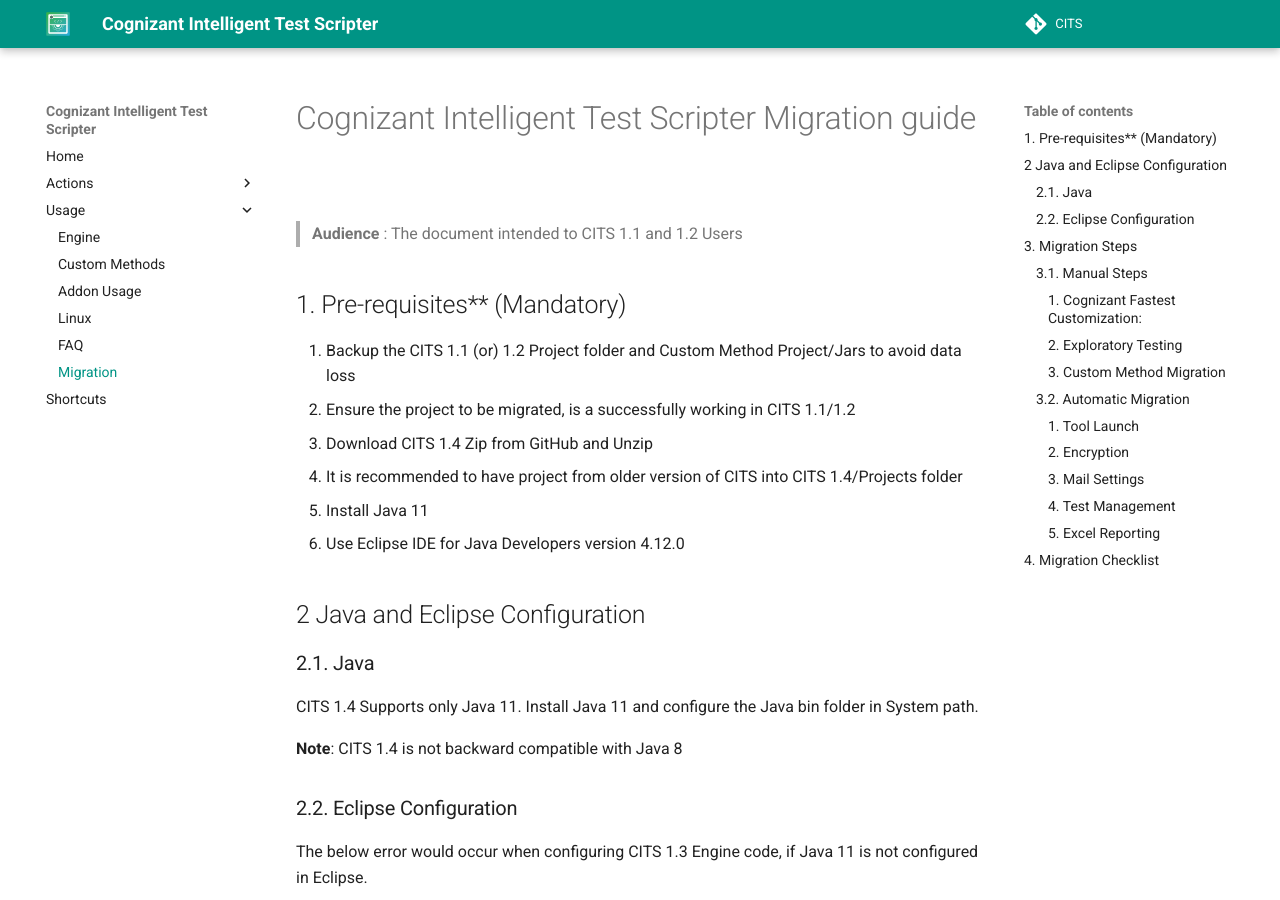
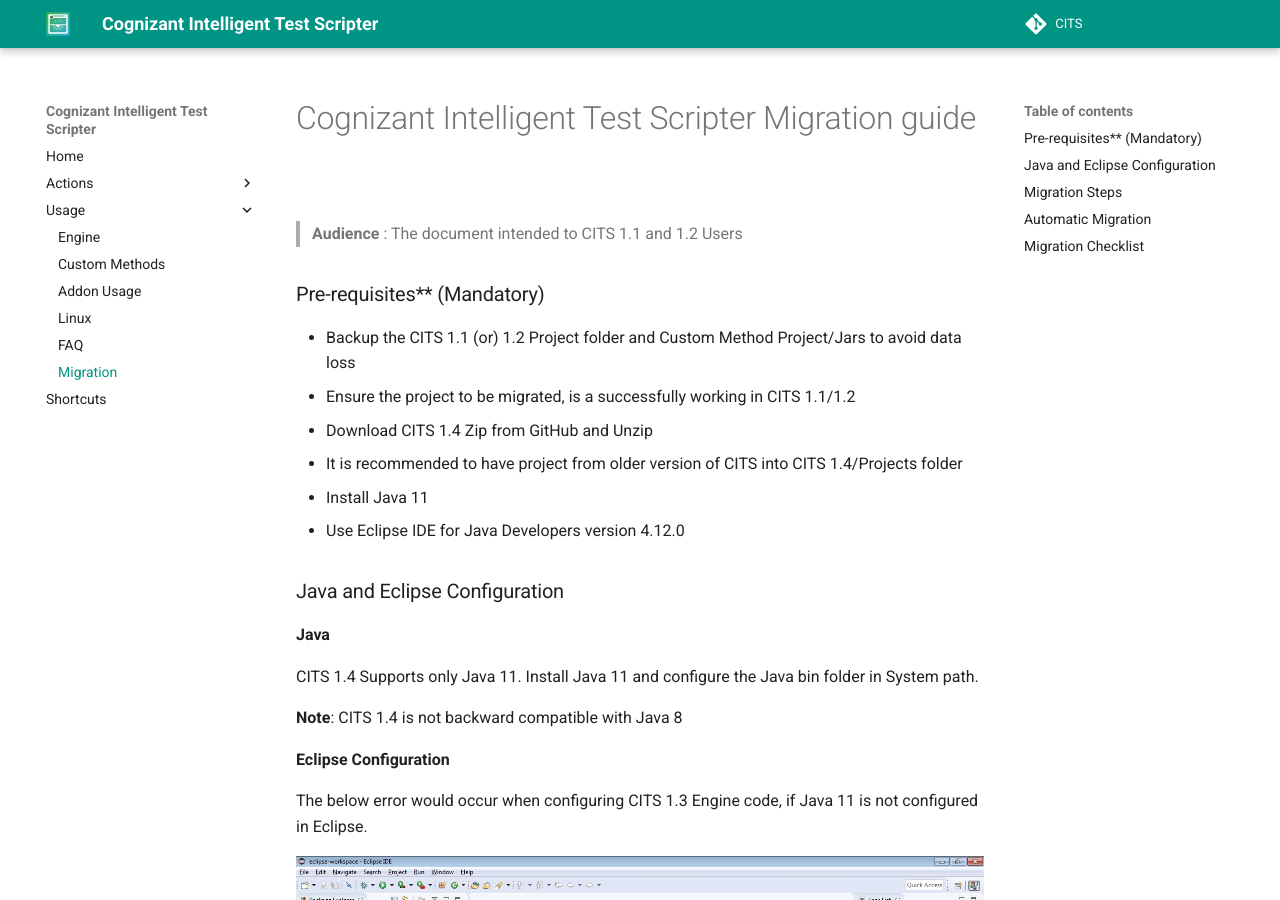
Before and after one commit to CognizantQAHub/Cognizant-Intelligent-Test-Scripter-Helpdoc, an MkDocs documentation site: the page built from docs/faq/migration.md, in a window 1280 px wide and 900 px high. Built offline with MkDocs 1.6.1 and Material for MkDocs 9.7.7, drawn with Linux system fonts in a browser that asks for light colours; comment, search, counter and statistics services are not loaded; old or Windows-style settings are respelled for this version of MkDocs; some of the changed text lies outside the part shown.

Commit message:
view changes

```diff
--- a/docs/faq/migration.md
+++ b/docs/faq/migration.md
@@ -4,28 +4,28 @@
 > **Audience** : The document intended to CITS 1.1 and 1.2 Users
 
 
-## 1.	Pre-requisites** (Mandatory)
+### 	Pre-requisites** (Mandatory)
 
 
-1.	Backup the CITS 1.1 (or) 1.2 Project folder and Custom Method Project/Jars to avoid data loss
-2.	Ensure the project to be migrated, is a successfully working in CITS 1.1/1.2
-3.	Download CITS 1.4 Zip from GitHub and Unzip
-4.	It is recommended to have project from older version of CITS into CITS 1.4/Projects folder
-5.	Install Java 11
-6.	Use Eclipse IDE for Java Developers version 4.12.0
+* Backup the CITS 1.1 (or) 1.2 Project folder and Custom Method Project/Jars to avoid data loss
+* Ensure the project to be migrated, is a successfully working in CITS 1.1/1.2
+* Download CITS 1.4 Zip from GitHub and Unzip
+* It is recommended to have project from older version of CITS into CITS 1.4/Projects folder
+* Install Java 11
+* Use Eclipse IDE for Java Developers version 4.12.0
 
 
 
-## 2	Java and Eclipse Configuration
+### 	Java and Eclipse Configuration
 
-### 2.1.	Java
+**Java**
 
 CITS 1.4 Supports only Java 11. Install Java 11 and configure the Java bin folder in System path.
 
 **Note**: CITS 1.4 is not backward compatible with Java 8
 
 
-### 2.2.	Eclipse Configuration
+**Eclipse Configuration**
 
 The below error would occur when configuring CITS 1.3 Engine code, if Java 11 is not configured in Eclipse.
 
@@ -38,11 +38,11 @@
 
 
 
-## 3.	Migration Steps
+###	Migration Steps
 
-### 3.1.	Manual Steps
+**Manual Steps**
 
-#### 1.	Cognizant Fastest Customization:
+**Cognizant Fastest Customization:**
 
 
 As part of Cognizant Fastest Customization, user has to enter following list of capabilities in CITS 1.1/1.2.
@@ -80,12 +80,12 @@
 
 
 
-#### 2.	Exploratory Testing
+**Exploratory Testing**
 
 In CITS 1.1 and 1.2, **Exploratory Testing > JIRA Configurations (Username and Password)** were encoded.If user has JIRA, configuration they recommended to configure it newly in CITS 1.4
 
 
-#### 3.	Custom Method Migration
+**Custom Method Migration**
 
 The Custom Method Project / Engine code recommended compiling and exporting as Jar again.
 
@@ -107,9 +107,9 @@
 
 
 
-### 3.2.	Automatic Migration
+###	Automatic Migration
 
-#### 1.	Tool Launch
+**Tool Launch**
 
 Launch the CITS 1.4 tool using Run.bat and open the CITS 1.1 (or) 1.2 project. Refer the below screenshot
 
@@ -122,7 +122,7 @@
 The following features gets automatically migrated.
 
 
-#### 2.	Encryption
+**Encryption**
 
 In Old version of CITS, we used Base64 Encoding. From CITS 1.4, the sensitive data(s) encrypted using AES 256 Algorithm. Therefore, the Base64 values in the following CITS 1.1 (or) 1.2 feature will be migrated to encryption values.
 
@@ -141,7 +141,7 @@
 |imgSetEncrypted|
 
 
-#### 3.	Mail Settings
+**Mail Settings**
 
 In CITS 1.4, we have introduced new property “**mail.smtp.starttls.required**” in mail configuration, which is used to enforce the usage of TLS (For Encrypting the SMTP traffic) in mail server.
 
@@ -156,7 +156,7 @@
 > **Note**: The Connection fails if mail server does not have TLS Configuration
 
 
-#### 4.	Test Management
+**Test Management**
 
 In CITS 1.4, we have added Test Management Support for the below list of servers
 
@@ -168,32 +168,32 @@
 These servers automatically gets added while Migration.
 
 
-#### 5.	Excel Reporting
+**Excel Reporting**
 
 Excel Reporting feature in CITS 1.4 will start showing in old version of CITS Projects.
 
 ![](faqImage\migrationguide_images\six.jpg)
 
 
-## 4.	Migration Checklist
+###	Migration Checklist
 
-1.	Check the Tool log file to ensure successful migration
-2.	In Migrated Project , verify “**version=1.4**” sentence in “**.project**” file
-3.	Verify the list of features in **Automatic Migration** are migrated successfully
-4.	Check if Test Case / Reusable with Encrypted Actions execution is successful
-5.	Perform Dry run from Migrated Project
-6.	If Migration is not successful refer the Tool log for which feature the migration is broken
-7.	If an error occurs, while converting Encoding > Encryption, in **Test data/Driver configuration/ Encrypted Action**. perform below steps,
+* Check the Tool log file to ensure successful migration
+* In Migrated Project , verify “**version=1.4**” sentence in “**.project**” file
+* Verify the list of features in **Automatic Migration** are migrated successfully
+* Check if Test Case / Reusable with Encrypted Actions execution is successful
+* Perform Dry run from Migrated Project
+* If Migration is not successful refer the Tool log for which feature the migration is broken
+* If an error occurs, while converting Encoding > Encryption, in **Test data/Driver configuration/ Encrypted Action**. perform below steps,
 
-- 	Delete an Encoded value in IDE (ends with “**Enc**”)
-- 	Enter the correct value
-- 	Right click and Choose an “**Encrypt**” option
+    * Delete an Encoded value in IDE (ends with “**Enc**”)
+    * Enter the correct value
+    * Right click and Choose an “**Encrypt**” option
 
-8.	If an error occurs, while converting Encoding > Encryption, in Test Management Configuration and TM Settings
+* If an error occurs, while converting Encoding > Encryption, in Test Management Configuration and TM Settings
 
-- 	Delete an Encoded value in IDE (Starts with “**TMENC**:”)
-- 	Enter the correct value
-- 	Right click and Choose an “**Encrypt**” option
+    * Delete an Encoded value in IDE (Starts with “**TMENC**:”)
+    * Enter the correct value
+    * Right click and Choose an “**Encrypt**” option
 
 
-9.	After migration ensure that project with the newly encrypted data (test data, password fields in test management tabs and similar data) are checked for its successful execution.
+* After migration ensure that project with the newly encrypted data (test data, password fields in test management tabs and similar data) are checked for its successful execution.
```
